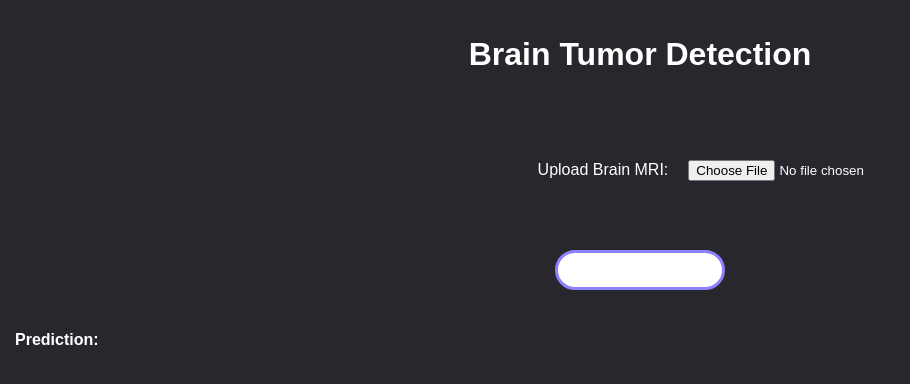
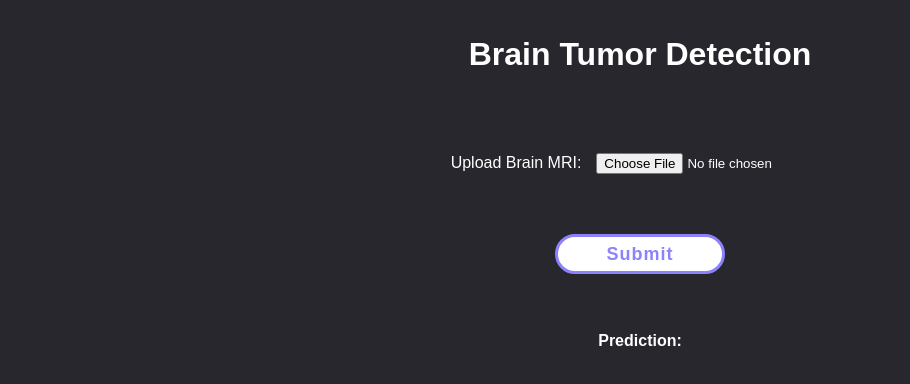
Before and after one commit to sthusoo/brain-tumor-detection-app, a React (Create React App) app in the folder frontend/: page / in a window 1280 px wide. Shown: the top 384 px of the page, without its empty margins (0-910 px from the left). Built offline with nearby package versions, Linux system fonts and the light colour scheme.

Commit message:
update frontend code

```diff
--- a/frontend/src/pages/Home/Home.css
+++ b/frontend/src/pages/Home/Home.css
@@ -18,17 +18,20 @@ form {
 
 span {
     font-family: sans-serif;
-    margin-right: 20px;
-}
-
-#upload {
-    position: absolute;
-    top: 20%;
-    left: 42%;
+    margin-left: 20px;
+    margin-right: 15px;
 }
 
 #upload-body {
-    height: 175px;
+    display: flex;
+    justify-content: center;
+    margin: 5rem;
+}
+
+#predict {
+    display: flex;
+    justify-content: center;
+    margin: 1rem;
 }
 
 label {
--- a/frontend/src/pages/Home/Home.js
+++ b/frontend/src/pages/Home/Home.js
@@ -12,7 +12,10 @@ class Home extends Component {
     this.handleSubmit = this.handleSubmit.bind(this);
 
     this.state = {
-      image: null
+      image: null,
+      classification: null,
+      prediction: null,
+      image_src: null
     };
   }
 
@@ -33,37 +36,48 @@ class Home extends Component {
     await fetch('http://127.0.0.1:5000/', {
         method: 'POST',
         body: data
-      }).then((response) => {  return response.json() }).then((data) => console.log(data))
+      }).then((response) => {  return response.json() }).then((data) =>
+      {
+        console.log(data)
+        this.setState(() => ({classification: data.classification, prediction: data.prediction, image_src: data.imagePath }))
+        return data
+      })
   }
 
   render() {
-
-
     return (
       <div className="App">
           <Container className='title'>
             <h1> Brain Tumor Detection </h1>
           </Container>
           <Container>
-            <Row>
+            <Row id='upload-body'>
+              <Form>
                   <Col>
-                    <Form>
-                        <Row id='upload-body'>
-                            <Col id='upload'>
-                                <span> Upload Brain MRI:</span>
+                      <span>Upload Brain MRI:</span>
                       <Form.Control type="file" name='image' onChange={this.handleUpload} />
                   </Col>
+              </Form>
             </Row>
+          </Container>
+          <Container>
             <Row>
-                            <Button id='submit-button' content="Submit" onClick={this.handleSubmit} />
+              <Button id='submit-button' onClick={this.handleSubmit}>Submit</Button>
             </Row>
-                    </Form>
-                </Col>
-                <Col>
-                    {/* <img width='150' height='150' src={ image_src } class='img-thumbnail' /> */}
+            { this.state.image_src ?
+                <Row id='predict'><img width='150' height='150' src={this.state.image_src} class='img-thumbnail' /></Row>
+                : <Row></Row>
+            }
+            <Row id='predict'>
               <h4>Prediction: </h4>
-                </Col>
             </Row>
+            { this.state.classification != null ?
+            <Row id='predict'>
+              { (this.state.classification == 'Tumor') ?
+              <p>This MRI is likely that of a Brain Tumor</p> : <p>This MRI is likely that of a Normal Brain</p>
+              }
+            </Row> : <Row></Row>
+            }
         </Container>
       </div>
     );
```
Lines whose indentation alone changed are shown as unchanged.
